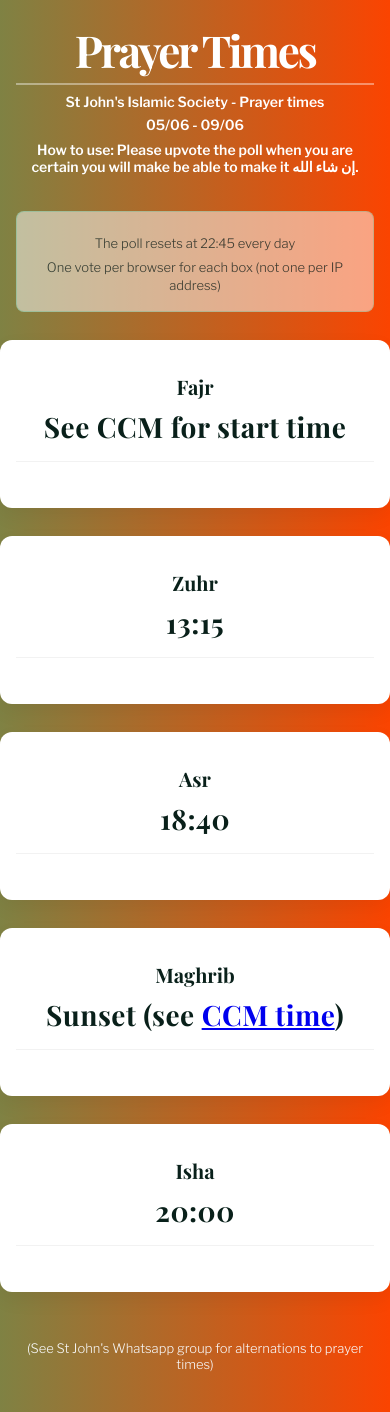
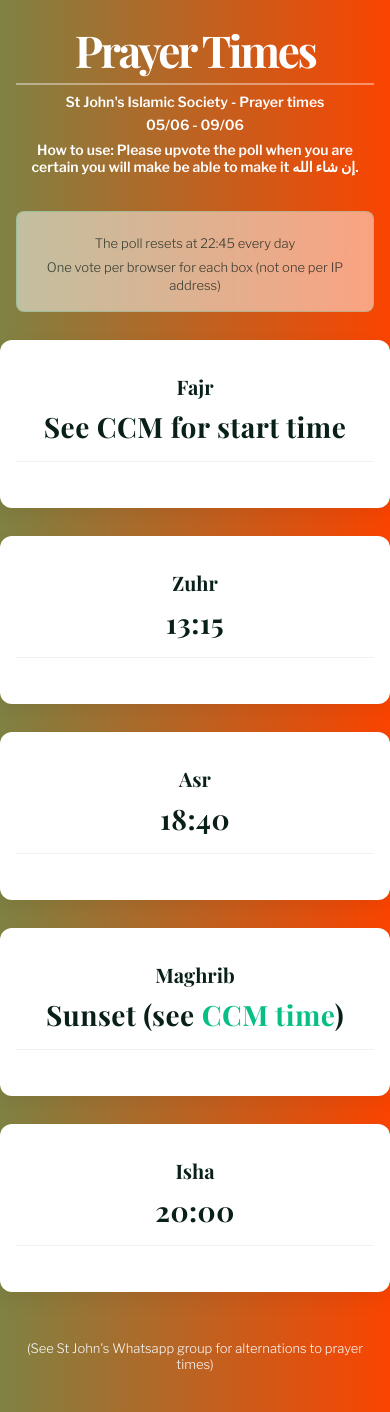
Before and after one commit to NotZakariya/NotZakariya.github.io, a Jekyll site: the page built from pages/prayertimes.md, in a window 390 px wide. Built offline with Jekyll 4.4.1, drawn with Linux system fonts in a browser that asks for light colours; a script that is not in the unit is left out.

Commit message:
Add styles for prayer time links and hover effects

```diff
--- a/assets/prayertimes.css
+++ b/assets/prayertimes.css
@@ -231,4 +231,16 @@ body.layout-default .footer {
 
 @media (max-width:800px){
   .poll-votes{ grid-template-columns: 1fr; }
+
+.prayer-time a {
+  color: #05bf85;
+  text-decoration: none;
+  font-family: inherit;
+  font-weight: inherit;
 }
+
+.prayer-time a:hover,
+.prayer-time a:focus {
+  color: #fc4300;
+}
+}
```
